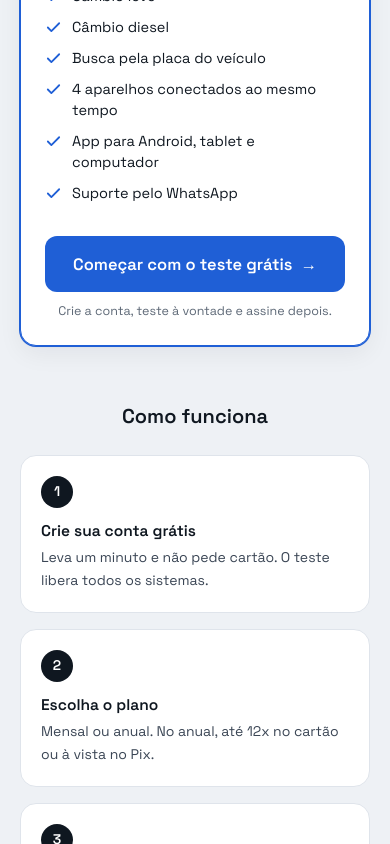
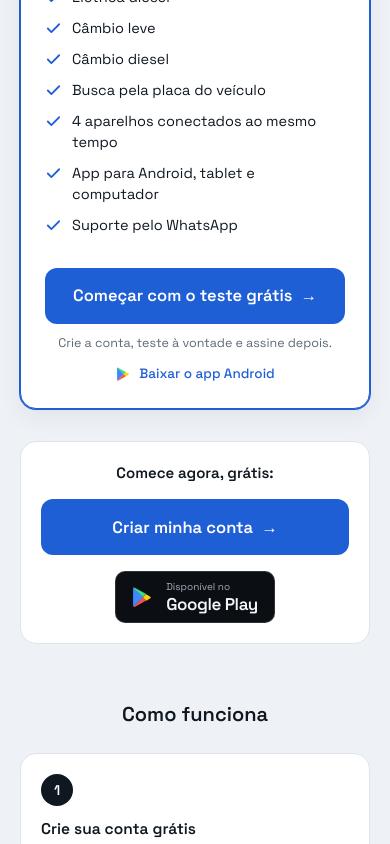
Before and after one commit to Nitianimelo/deepcar, a React (Vite) app: page / in a window 390 px wide. Shown: the part 6011-6855 px from the top of the page. Built offline with nearby package versions, Linux system fonts and the light colour scheme.

Commit message:
Mostrar o app Android e o cadastro junto dos planos da landing
Co-Authored-By: Claude Opus 5.5 <noreply@anthropic.com>

```diff
--- a/src/components/landing/PlanosLanding.tsx
+++ b/src/components/landing/PlanosLanding.tsx
@@ -10,6 +10,7 @@ import { PLANOS_VENDA, type Ciclo, type PlanoVenda } from '../../data/planos'
 import { Reveal } from './Reveal'
 import { BotaoEquipe } from './BotaoWhatsapp'
 import { classeBotaoClaro } from './estiloPlanos'
+import { IconeGooglePlay, LINK_GOOGLE_PLAY, PlayStoreBadge } from '../StoreBadges'
 
 const reais = (v: string) => Number(v.replace('.', '').replace(',', '.'))
 const brl = (n: number) => n.toLocaleString('pt-BR', { minimumFractionDigits: 2, maximumFractionDigits: 2 })
@@ -155,6 +156,14 @@ export function CartaoPlanoClaro({ p, ciclo, acao, atual = false }: PropsCartao)
               Começar com o teste grátis <span aria-hidden="true">→</span>
             </Link>
             <p className="mt-2.5 text-center text-[12.5px] text-tinta-3">Crie a conta, teste à vontade e assine depois.</p>
+            <a
+              href={LINK_GOOGLE_PLAY}
+              target="_blank"
+              rel="noreferrer"
+              className="mt-3 flex items-center justify-center gap-2 text-[13.5px] font-medium text-azul-escuro underline-offset-4 hover:underline"
+            >
+              <IconeGooglePlay className="h-4 w-4" /> Baixar o app Android
+            </a>
           </>
         )}
       </div>
@@ -194,6 +203,17 @@ export function PlanosLanding() {
           ))}
         </div>
 
+        {/* Os dois jeitos de começar, logo abaixo dos planos: cadastro no site ou o app Android. */}
+        <Reveal index={2} className="mx-auto mt-8 max-w-[920px]">
+          <div className="flex flex-col items-center justify-center gap-4 rounded-2xl border border-papel-linha bg-papel-card px-5 py-5 text-center sm:flex-row sm:gap-6 sm:text-left">
+            <p className="text-[15px] font-semibold">Comece agora, grátis:</p>
+            <Link to="/cadastro" className={`${classeBotaoClaro(true)} sm:w-auto sm:px-6`}>
+              Criar minha conta <span aria-hidden="true">→</span>
+            </Link>
+            <PlayStoreBadge />
+          </div>
+        </Reveal>
+
         <Reveal index={2} className="mx-auto mt-14 max-w-[920px]">
           <h3 className="text-center text-[20px] font-semibold">Como funciona</h3>
           <ol className="mt-6 grid gap-4 sm:grid-cols-3">
```
Also changed, not shown: 1 other file (tests, documents, lock files or other folders).
